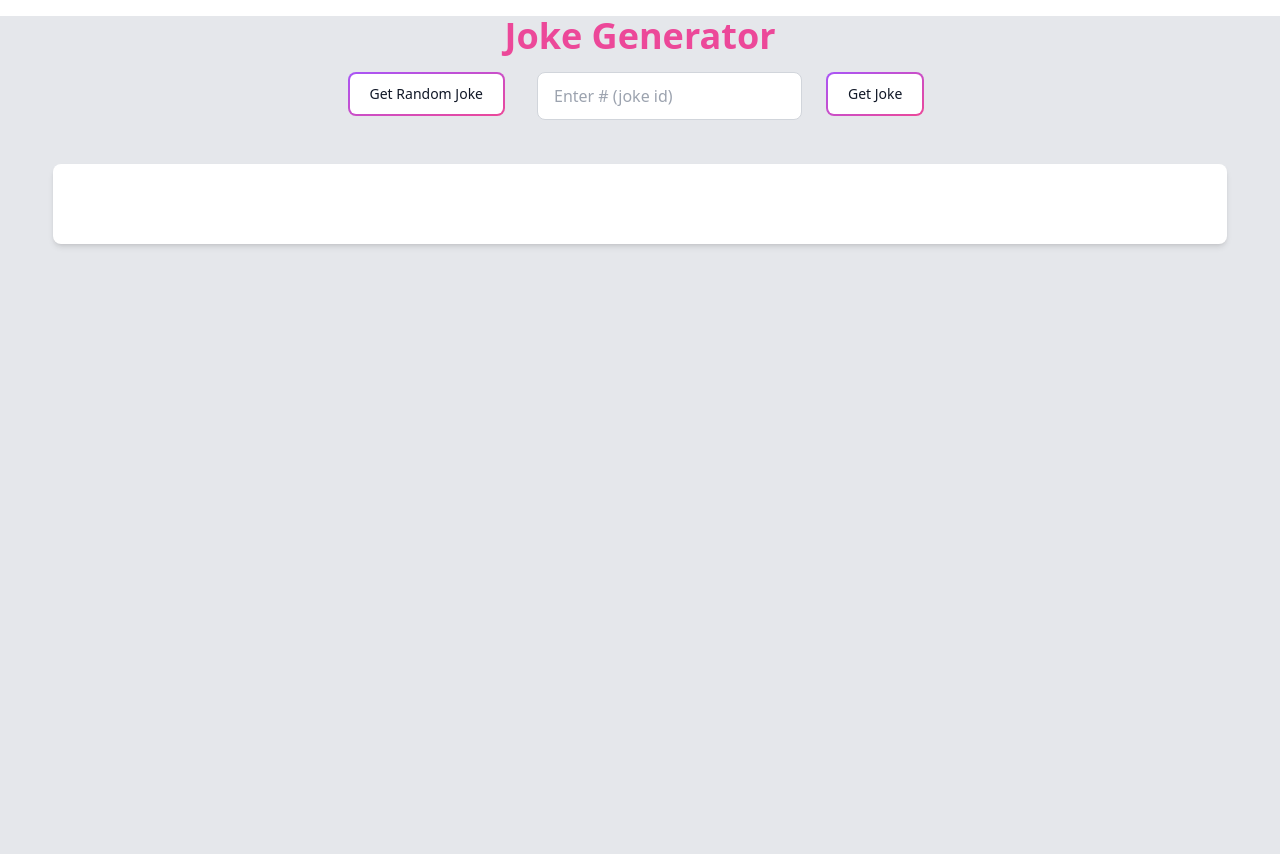
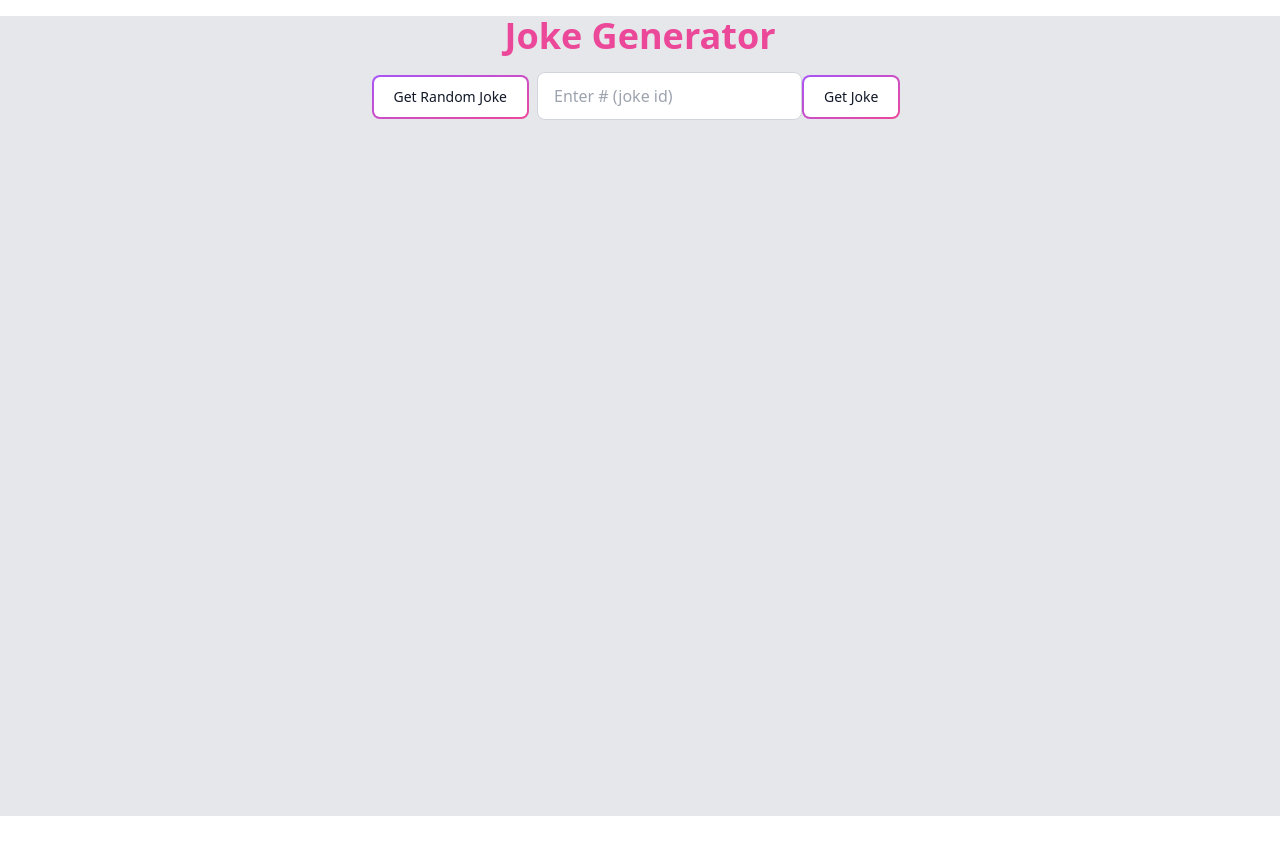
Before and after one commit to thejjwang/frontendStandAlone, a React (Vite) app in the folder vite-project/: page / in a window 1280 px wide. Shown: the top 854 px of the page. After the commit the page ends 816 px from the top, so only its background shows below. Built offline with nearby package versions, Linux system fonts and the light colour scheme.

Commit message:
jokedisplay only shows when clicked otherwise hidden

```diff
--- a/vite-project/src/App.jsx
+++ b/vite-project/src/App.jsx
@@ -12,6 +12,7 @@ function App() {
   const [jokeById, setJokeById] = useState("");
   const [userInput, setUserInput] = useState("");
   const [randomJoke, setRandomJoke] = useState("");
+  const [showJokeDisplay, setShowJokeDisplay] = useState(false);
 
   const fetchRandomJoke = async () => {
     try {
@@ -20,6 +21,7 @@ function App() {
       console.log(data);
       setRandomJoke(data);
       setJokeById("");
+      setShowJokeDisplay(true);
     } catch (err) {
       console.log("error fetching random joke:" + err);
     }
@@ -32,6 +34,7 @@ function App() {
       console.log(data);
       setJokeById(data);
       setRandomJoke("");
+      setShowJokeDisplay(true);
     } catch (err) {
       console.log("error fetching x jokes:" + err);
     }
@@ -48,7 +51,7 @@ function App() {
           Joke Generator
         </h1>
       </div>
-      <div className="flex justify-center gap-6">
+      <div className="gap-6 text-center">
         <button className="relative inline-flex items-center justify-center p-0.5 mb-2 mr-2 overflow-hidden text-sm font-medium text-gray-900 rounded-lg group bg-gradient-to-br from-purple-500 to-pink-500 group-hover:from-purple-500 group-hover:to-pink-500 hover:text-white dark:text-white focus:ring-4 focus:outline-none focus:ring-purple-200 dark:focus:ring-purple-800" onClick={fetchRandomJoke}>
           <span className="relative px-5 py-2.5 transition-all ease-in duration-75 bg-white dark:bg-gray-700 rounded-md group-hover:bg-opacity-0">
             Get Random Joke
@@ -71,9 +74,11 @@ function App() {
           </span>
         </button>
       </div>
-      <JokeDisplay jokeById={jokeById} randomJoke={randomJoke} />
+      {showJokeDisplay && <JokeDisplay jokeById={jokeById} randomJoke={randomJoke} />}
     </div>
   );
 }
 
+
+
 export default App;
```
